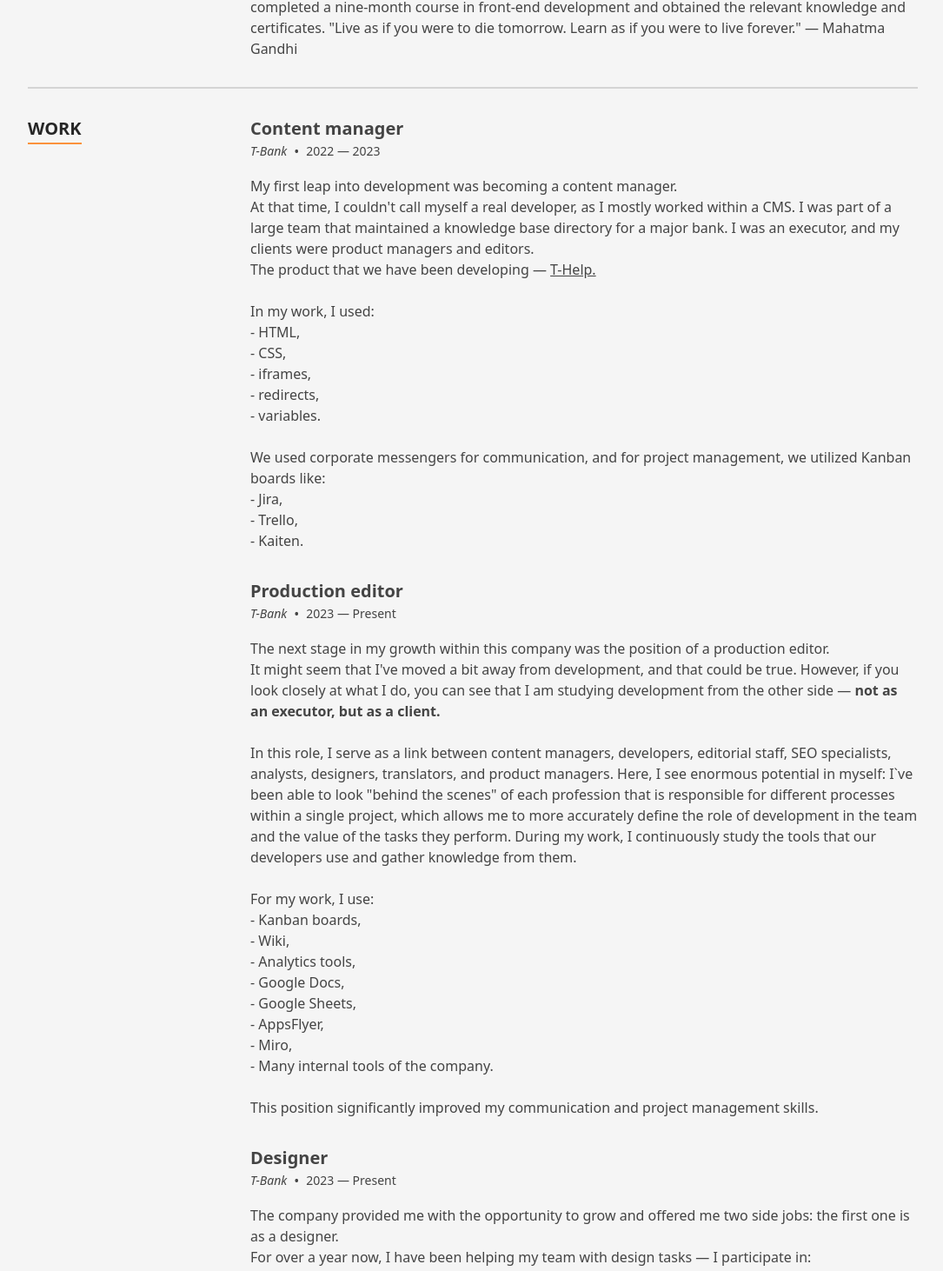
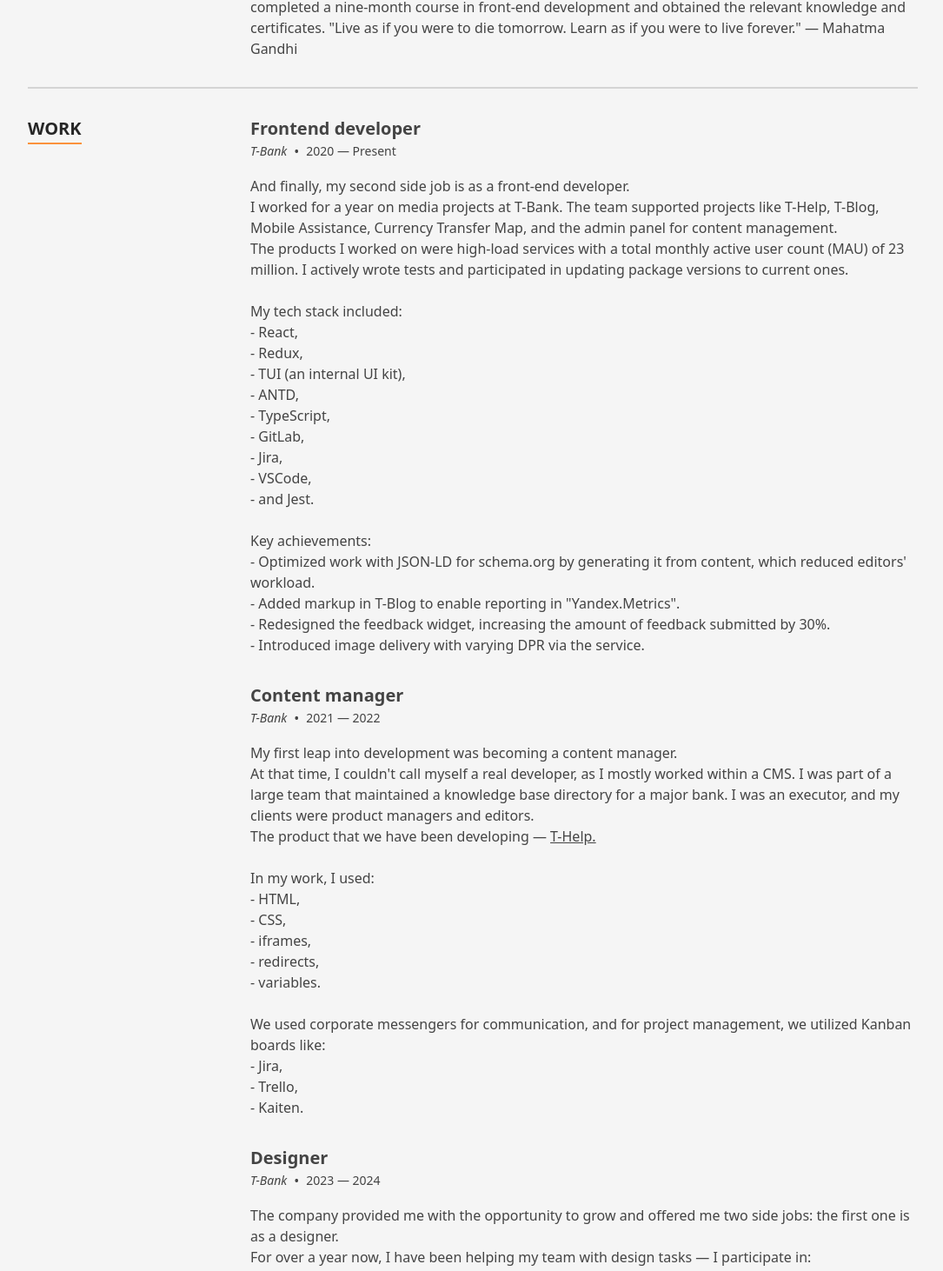
Before and after one commit to altVers/resume-home-page, a Next.js app: page / in a window 1280 px wide. Shown: the part 2036-3498 px from the top of the page at 87% size, without its empty margins (96-1181 px from the left). Built offline with nearby package versions, Linux system fonts and the light colour scheme.

Commit message:
Update data.tsx

```diff
--- a/src/data/data.tsx
+++ b/src/data/data.tsx
@@ -206,89 +206,7 @@
 
 export const experience: TimelineItem[] = [
   {
-    date: '2022 — 2023',
-    location: 'T-Bank',
-    title: 'Content manager',
-    content: (
-      <p>
-        My first leap into development was becoming a content manager. <br />
-        At that time, I couldn't call myself a real developer, as I mostly worked within a CMS. I was part of a large
-        team that maintained a knowledge base directory for a major bank. I was an executor, and my clients were product
-        managers and editors. <br />
-        The product that we have been developing —{' '}
-        <a className="underline" href="https://www.tbank.ru/help/" target="_blank">
-          T-Help.
-        </a>{' '}
-        <br />
-        <br />
-        In my work, I used: <br />- HTML,
-        <br />- CSS,
-        <br />- iframes,
-        <br />- redirects,
-        <br />- variables. <br />
-        <br />
-        We used corporate messengers for communication, and for project management, we utilized Kanban boards like:
-        <br />- Jira,
-        <br />- Trello,
-        <br />- Kaiten. <br />
-      </p>
-    ),
-  },
-  {
-    date: '2023 — Present',
-    location: 'T-Bank',
-    title: 'Production editor',
-    content: (
-      <p>
-        The next stage in my growth within this company was the position of a production editor. <br />
-        It might seem that I've moved a bit away from development, and that could be true. However, if you look closely
-        at what I do, you can see that I am studying development from the other side —{' '}
-        <b>not as an executor, but as a client.</b> <br />
-        <br />
-        In this role, I serve as a link between content managers, developers, editorial staff, SEO specialists,
-        analysts, designers, translators, and product managers. Here, I see enormous potential in myself: I`ve been able
-        to look "behind the scenes" of each profession that is responsible for different processes within a single
-        project, which allows me to more accurately define the role of development in the team and the value of the
-        tasks they perform. During my work, I continuously study the tools that our developers use and gather knowledge
-        from them. <br />
-        <br />
-        For my work, I use:
-        <br />- Kanban boards,
-        <br />- Wiki,
-        <br />- Analytics tools,
-        <br />- Google Docs,
-        <br />- Google Sheets,
-        <br />- AppsFlyer,
-        <br />- Miro,
-        <br />- Many internal tools of the company.
-        <br />
-        <br />
-        This position significantly improved my communication and project management skills.
-      </p>
-    ),
-  },
-  {
-    date: '2023 — Present',
-    location: 'T-Bank',
-    title: 'Designer',
-    content: (
-      <p>
-        The company provided me with the opportunity to grow and offered me two side jobs: the first one is as a
-        designer. <br />
-        For over a year now, I have been helping my team with design tasks — I participate in:
-        <br />- creating mockups,
-        <br />- designing components,
-        <br />- processing content materials used in the instructions for our knowledge base. <br />
-        <br />
-        For my work, I use:
-        <br />- Figma,
-        <br />- Photoshop, <br />- Blender,
-        <br />- artificial intelligence.
-      </p>
-    ),
-  },
-  {
-    date: '2024 — Present',
+    date: '2020 — Present',
     location: 'T-Bank',
     title: 'Frontend developer',
     content: (
@@ -321,6 +239,89 @@
       </p>
     ),
   },
+  {
+    date: '2021 — 2022',
+    location: 'T-Bank',
+    title: 'Content manager',
+    content: (
+      <p>
+        My first leap into development was becoming a content manager. <br />
+        At that time, I couldn't call myself a real developer, as I mostly worked within a CMS. I was part of a large
+        team that maintained a knowledge base directory for a major bank. I was an executor, and my clients were product
+        managers and editors. <br />
+        The product that we have been developing —{' '}
+        <a className="underline" href="https://www.tbank.ru/help/" target="_blank">
+          T-Help.
+        </a>{' '}
+        <br />
+        <br />
+        In my work, I used: <br />- HTML,
+        <br />- CSS,
+        <br />- iframes,
+        <br />- redirects,
+        <br />- variables. <br />
+        <br />
+        We used corporate messengers for communication, and for project management, we utilized Kanban boards like:
+        <br />- Jira,
+        <br />- Trello,
+        <br />- Kaiten. <br />
+      </p>
+    ),
+  },
+  // {
+  //   date: '2023 — Present',
+  //   location: 'T-Bank',
+  //   title: 'Production editor',
+  //   content: (
+  //     <p>
+  //       The next stage in my growth within this company was the position of a production editor. <br />
+  //       It might seem that I've moved a bit away from development, and that could be true. However, if you look closely
+  //       at what I do, you can see that I am studying development from the other side —{' '}
+  //       <b>not as an executor, but as a client.</b> <br />
+  //       <br />
+  //       In this role, I serve as a link between content managers, developers, editorial staff, SEO specialists,
+  //       analysts, designers, translators, and product managers. Here, I see enormous potential in myself: I`ve been able
+  //       to look "behind the scenes" of each profession that is responsible for different processes within a single
+  //       project, which allows me to more accurately define the role of development in the team and the value of the
+  //       tasks they perform. During my work, I continuously study the tools that our developers use and gather knowledge
+  //       from them. <br />
+  //       <br />
+  //       For my work, I use:
+  //       <br />- Kanban boards,
+  //       <br />- Wiki,
+  //       <br />- Analytics tools,
+  //       <br />- Google Docs,
+  //       <br />- Google Sheets,
+  //       <br />- AppsFlyer,
+  //       <br />- Miro,
+  //       <br />- Many internal tools of the company.
+  //       <br />
+  //       <br />
+  //       This position significantly improved my communication and project management skills.
+  //     </p>
+  //   ),
+  // },
+  {
+    date: '2023 — 2024',
+    location: 'T-Bank',
+    title: 'Designer',
+    content: (
+      <p>
+        The company provided me with the opportunity to grow and offered me two side jobs: the first one is as a
+        designer. <br />
+        For over a year now, I have been helping my team with design tasks — I participate in:
+        <br />- creating mockups,
+        <br />- designing components,
+        <br />- processing content materials used in the instructions for our knowledge base. <br />
+        <br />
+        For my work, I use:
+        <br />- Figma,
+        <br />- Photoshop, <br />- Blender,
+        <br />- artificial intelligence.
+      </p>
+    ),
+  },
+
 ];
 
 /**
```
